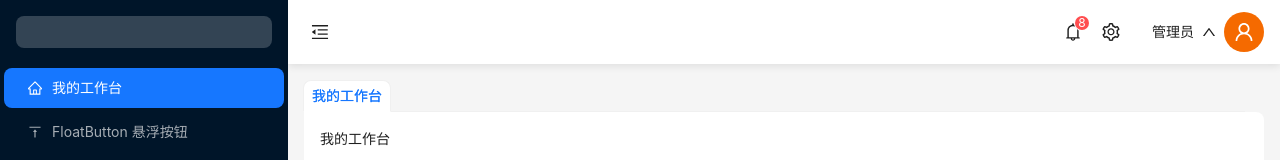
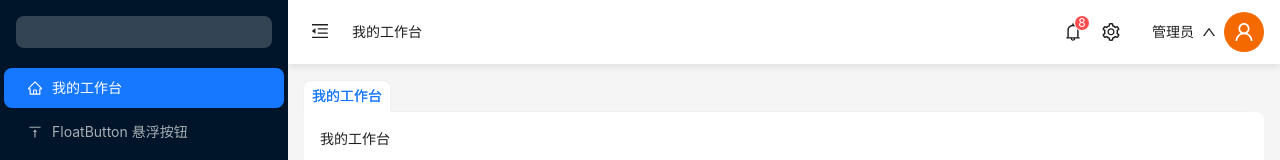
Before and after one commit to ChenYu924/react-admin-template, a React (Create React App) app: page /workbench in a window 1280 px wide. Shown: the top 160 px of the page. Built offline with nearby package versions, Linux system fonts and the light colour scheme.

Commit message:
加入面包屑显示功能

```diff
--- a/src/global.scss
+++ b/src/global.scss
@@ -83,6 +83,9 @@ $background-color-light: #fafafa;
   .sider {
     @include sticky-fragment;
     height: 100vh;
+
+    .menu-wrapper {
+      height: 100vh;
       overflow: auto;
 
       .logo-wrapper {
@@ -96,6 +99,7 @@ $background-color-light: #fafafa;
           background-color: #334454;
           border-radius: $box-radius;
           cursor: pointer;
+        }
       }
     }
   }
@@ -124,6 +128,10 @@ $background-color-light: #fafafa;
             font-size: 18px;
             width: $layout-box-space-md;
             height: $layout-box-space-md;
+
+            .ant-btn-icon {
+              margin-top: -2px;
+            }
           }
         }
 
@@ -268,3 +276,15 @@ $background-color-light: #fafafa;
     transform: rotate(360deg);
   }
 }
+// 面包屑相关
+.breadcrumb-item {
+  font-size: 14px;
+  color: rgba(0, 0, 0, 0.45);
+}
+.breadcrumb-item-last {
+  color: rgba(0, 0, 0, 0.88);
+}
+.breadcrumb-item-Oblique {
+  margin: 0 8px;
+  user-select: none;
+}
--- a/src/layouts/parts/header/PrimaryHeader.jsx
+++ b/src/layouts/parts/header/PrimaryHeader.jsx
@@ -1,4 +1,6 @@
-import { Button, Avatar, Badge, Dropdown, Popover, Breadcrumb } from "antd";
+import { useEffect, useState } from "react";
+import { useSelector } from "react-redux";
+import { Button, Avatar, Badge, Dropdown, Popover } from "antd";
 import {
   MenuFoldOutlined,
   MenuUnfoldOutlined,
@@ -8,7 +10,6 @@ import {
   SettingOutlined,
 } from "@ant-design/icons";
 import SettingPopover from "@/components/settingPopover/SettingPopover";
-import { useState } from "react";
 
 function PrimaryHeader(props) {
   const {
@@ -33,7 +34,17 @@ function PrimaryHeader(props) {
       danger: true,
     },
   ];
+  const stateTab = useSelector((state) => state.tab);
   const [popoverOpen, setPopoverOpen] = useState(false);
+  const [currentBreadcrumb, setCurrentBreadcrumb] = useState([]);
+
+  useEffect(() => {
+    stateTab.tabList.forEach((item) => {
+      if (item.key === stateTab.activeKey) {
+        setCurrentBreadcrumb(item.path);
+      }
+    });
+  }, [stateTab]);
 
   function handleNavProfile() {
     console.log("nav to profile");
@@ -46,17 +57,31 @@ function PrimaryHeader(props) {
     <div className="wrapper">
       <div className="left">
         <Button
+          style={{ marginRight: "16px" }}
           className="collapsed-button"
           type="text"
           icon={collapsed ? <MenuUnfoldOutlined /> : <MenuFoldOutlined />}
           onClick={() => setCollapsed(!collapsed)}
         />
-        <Breadcrumb
-          style={{ marginLeft: "14px" }}
-          itemRender={(route, params, routes, paths) => {
-            console.log(route, params, routes, paths);
-          }}
-        />
+        {currentBreadcrumb.map((item, index) => {
+          if (index === currentBreadcrumb.length - 1) {
+            return (
+              <span
+                key={index}
+                className="breadcrumb-item breadcrumb-item-last"
+              >
+                {item}
+              </span>
+            );
+          } else {
+            return (
+              <span key={index} className="breadcrumb-item">
+                {item}
+                <span className="breadcrumb-item-Oblique">/</span>
+              </span>
+            );
+          }
+        })}
       </div>
       <div className="right">
         {/* 消息中心 */}
--- a/src/layouts/parts/sider/SiderMenu.jsx
+++ b/src/layouts/parts/sider/SiderMenu.jsx
@@ -1,4 +1,4 @@
-import { useEffect, useState } from "react";
+import { useEffect, useState, useRef } from "react";
 import { useNavigate } from "react-router-dom";
 import { useSelector, useDispatch } from "react-redux";
 import { Menu } from "antd";
@@ -131,8 +131,9 @@ function SiderMenu(props) {
   const levelKeys = getLevelKeys(menuItems);
   const stateActiveKey = useSelector((state) => state.tab.activeKey);
   const dispatch = useDispatch();
+  const navigate = useNavigate();
+  const menuWrapperRef = useRef(null);
   const [selectedMenuItem, setSelectedMenuItem] = useState();
-  const navigate = useNavigate();
 
   useEffect(() => {
     menuItemChange(menuItems[0].key);
@@ -140,8 +141,12 @@ function SiderMenu(props) {
       key: menuItems[0].key,
       label: menuItems[0].label,
       closable: false,
+      path: [menuItems[0].label],
     };
-    dispatch({ type: "tab-slice/setTab", payload: tab });
+    dispatch({
+      type: "tab-slice/setTab",
+      payload: tab,
+    });
   }, []);
   useEffect(() => {
     menuItemChange(stateActiveKey);
@@ -171,16 +176,36 @@ function SiderMenu(props) {
     setSelectedMenuItem(key);
     navigate(`/${key}`);
   }
+  function getBreadcrumbLabelList(keyPath) {
+    const labelList = [];
+    const func = (items, key) => {
+      items.forEach((item) => {
+        if (item.key === key) {
+          labelList.push(item.label);
+        }
+        if (item.children) {
+          func(item.children, key);
+        }
+      });
+    };
+    keyPath.forEach((key) => {
+      func(menuItems, key);
+    });
+    return labelList;
+  }
   function handleLogoClick() {
     menuItemChange(menuItems[0].key);
     dispatch({ type: "tab-slice/setActiveKey", payload: menuItems[0].key });
+    menuWrapperRef.current.scrollTop = 0;
   }
-  function handleMenuItemClick({ key, domEvent }) {
+  function handleMenuItemClick({ key, keyPath, domEvent }) {
+    const path = getBreadcrumbLabelList(keyPath.reverse());
     if (domEvent.target.innerText) {
       const tab = {
         key,
         label: domEvent.target.innerText,
         closable: true,
+        path,
       };
       dispatch({ type: "tab-slice/setTab", payload: tab });
     } else {
@@ -190,6 +215,7 @@ function SiderMenu(props) {
             key,
             label: item.label,
             closable: true,
+            path,
           };
           dispatch({ type: "tab-slice/setTab", payload: tab });
         }
@@ -224,7 +250,7 @@ function SiderMenu(props) {
   }
 
   return (
-    <>
+    <div className="menu-wrapper" ref={menuWrapperRef}>
       <div className="logo-wrapper">
         <div className="logo" onClick={handleLogoClick} />
       </div>
@@ -237,7 +263,7 @@ function SiderMenu(props) {
         openKeys={openedKeys}
         onOpenChange={subMenuChange}
       />
-    </>
+    </div>
   );
 }
 
--- a/src/store/modules/tabSlice.js
+++ b/src/store/modules/tabSlice.js
@@ -33,12 +33,6 @@ const tabSlice = createSlice({
         }
       }
     },
-    setActiveKey(state, action) {
-      return {
-        ...state,
-        activeKey: action.payload,
-      };
-    },
     setRemoveTab(state, action) {
       const calcTabList = state.tabList.filter(
         (tab) => tab.key !== action.payload,
@@ -68,8 +62,13 @@ const tabSlice = createSlice({
         };
       }
     },
+    setActiveKey(state, action) {
+      return {
+        ...state,
+        activeKey: action.payload,
+      };
+    },
   },
 });
 
-// 导出reducer
 export default tabSlice.reducer;
```
Lines whose indentation alone changed are shown as unchanged.
